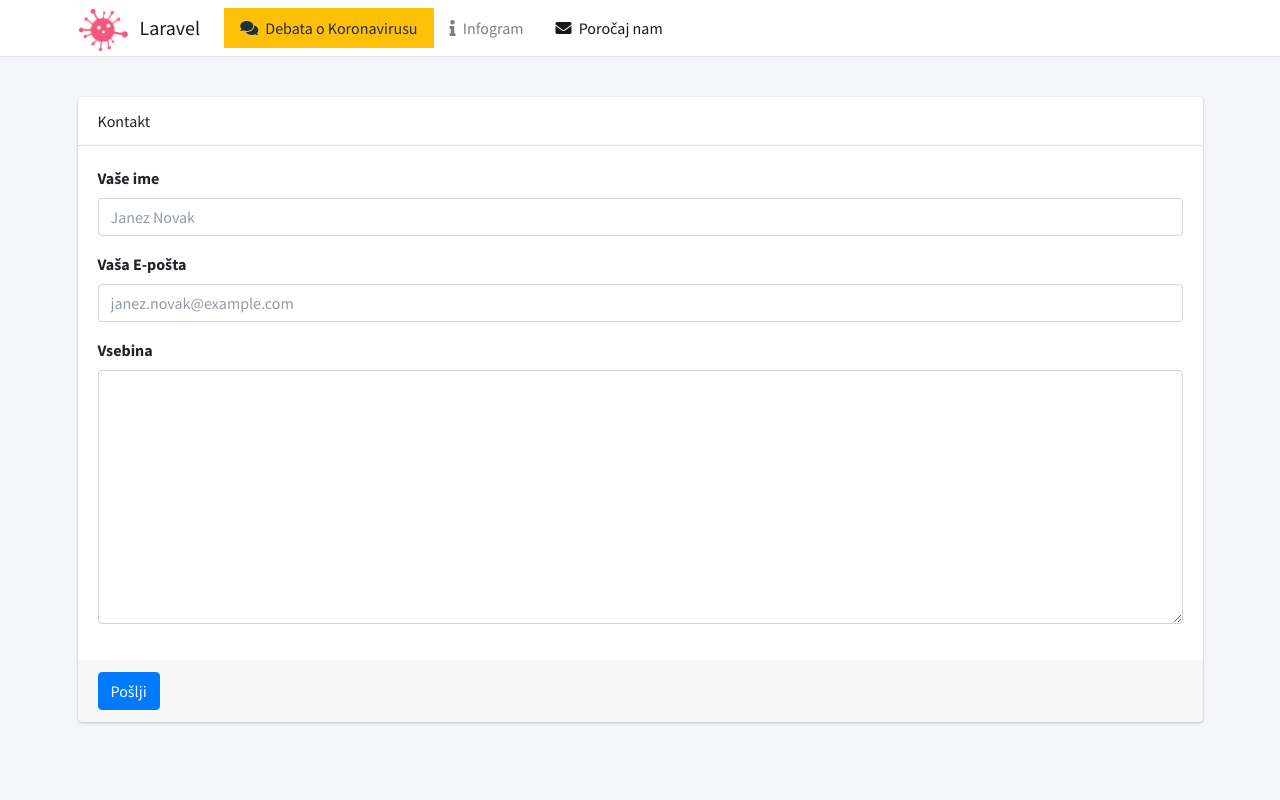
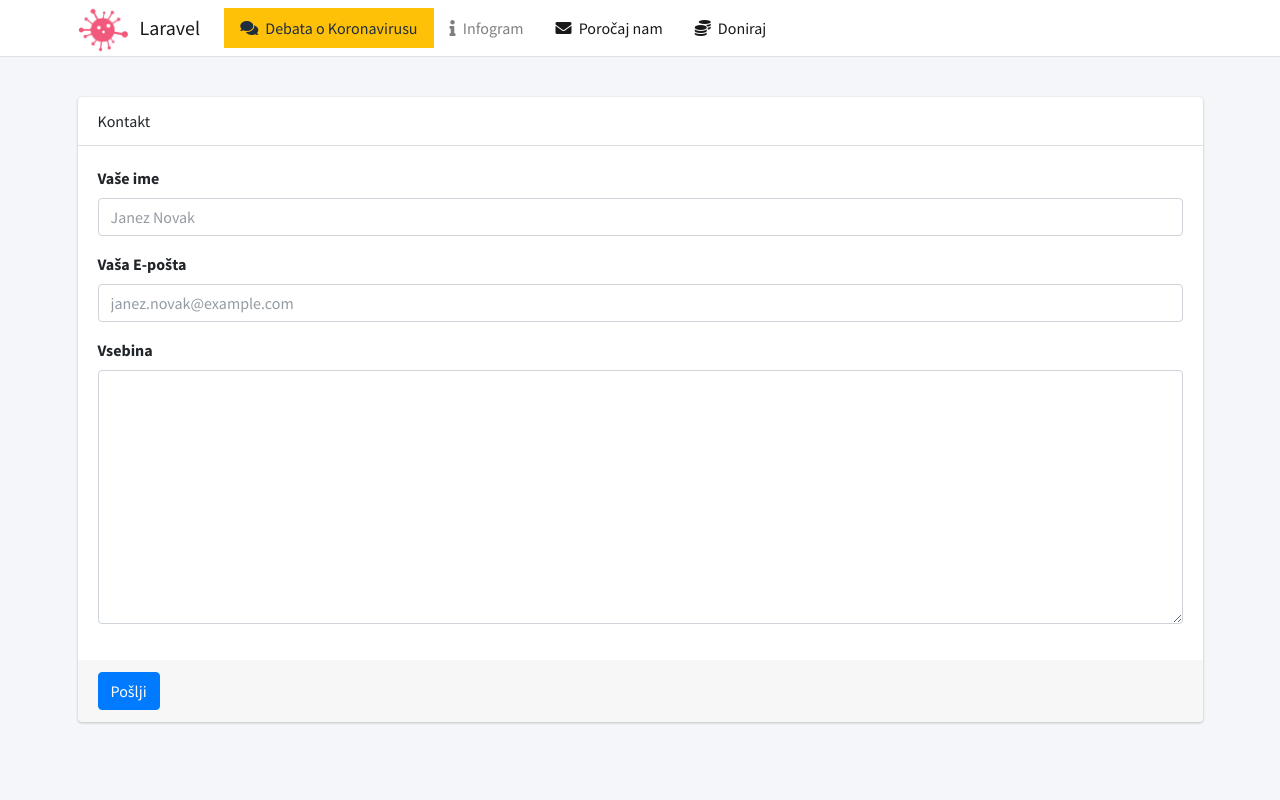
Before and after one commit to tdx996/corona_stats, a Laravel app: page /kontakt in a window 1280 px wide. Run offline with Laravel 8, Linux system fonts and the light colour scheme; some libraries are stand-ins or nearby versions.

Commit message:
Add donate to menu.

```diff
--- a/resources/views/layouts/header.blade.php
+++ b/resources/views/layouts/header.blade.php
@@ -40,6 +40,12 @@ $menu = [
                         Poročaj nam
                     </a>
                 </li>
+                <li class="nav-item">
+                    <a href="https://gogetfunding.com/comprehensive-statistics-on-covid-19-in-slovenia/" target="_blank" class="nav-link {{ \Request::is('kontakt*') ? 'active' : '' }}">
+                        <i class="fas fa-coins mr-1"></i>
+                        Doniraj
+                    </a>
+                </li>
             </ul>
         </div>
     </div>
```
